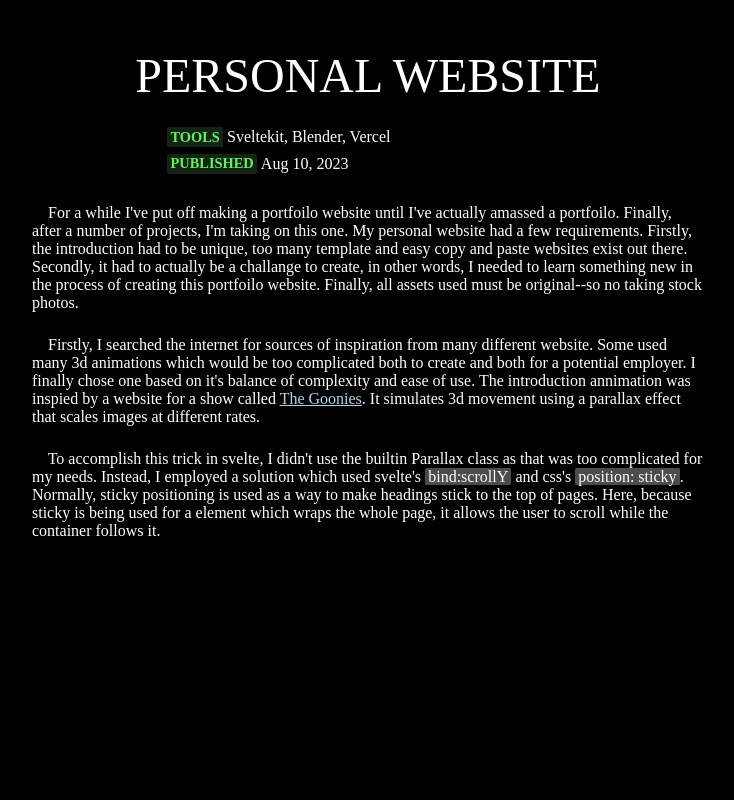
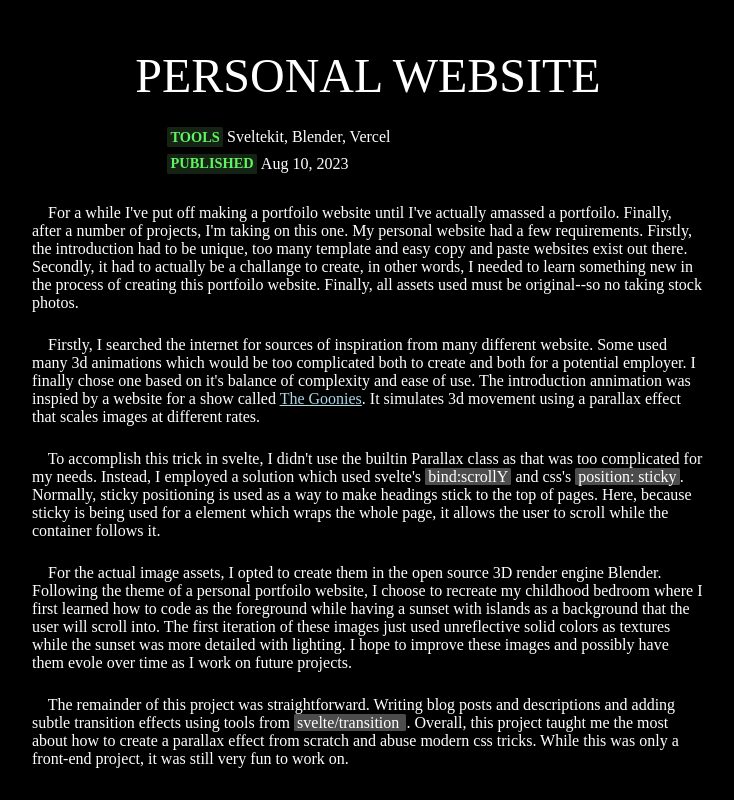
Before and after one commit to redmac135/personal-website, a SvelteKit app: page /projects/personal-website in a window 1280 px wide. Shown: the whole page, without its empty margins (272-1006 px from the left). Built offline with nearby package versions, Linux system fonts and the light colour scheme; a web font is replaced by a local one.

Commit message:
complete project personal-website description v1

```diff
--- a/src/routes/projects/personal-website/+page.svelte
+++ b/src/routes/projects/personal-website/+page.svelte
@@ -35,6 +35,25 @@
 		being used for a element which wraps the whole page, it allows the user to scroll while the
 		container follows it.
 	</p>
+
+	<p>
+		&nbsp; &nbsp; For the actual image assets, I opted to create them in the open source 3D render
+		engine Blender. Following the theme of a personal portfoilo website, I choose to recreate my
+		childhood bedroom where I first learned how to code as the foreground while having a sunset with
+		islands as a background that the user will scroll into. The first iteration of these images just
+		used unreflective solid colors as textures while the sunset was more detailed with lighting. I
+		hope to improve these images and possibly have them evole over time as I work on future
+		projects.
+	</p>
+
+	<p>
+		&nbsp; &nbsp; The remainder of this project was straightforward. Writing blog posts and
+		descriptions and adding subtle transition effects using tools from <A.Code
+			>svelte/transition
+		</A.Code>. Overall, this project taught me the most about how to create a parallax effect from
+		scratch and abuse modern css tricks. While this was only a front-end project, it was still very
+		fun to work on.
+	</p>
 </Article>
 
 <!-- TODO: Create MetaList Element for "Credits" and "Inspire d By" at the bottom of page -->
```
